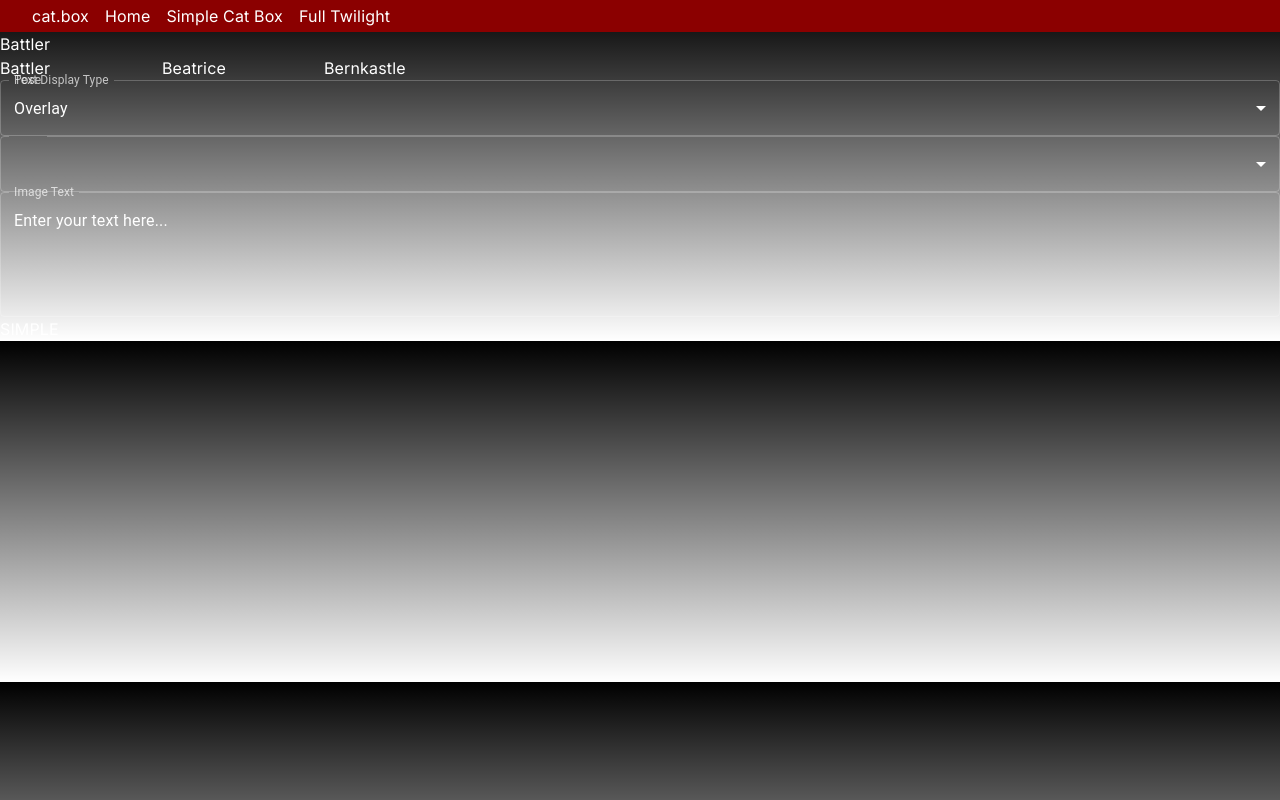
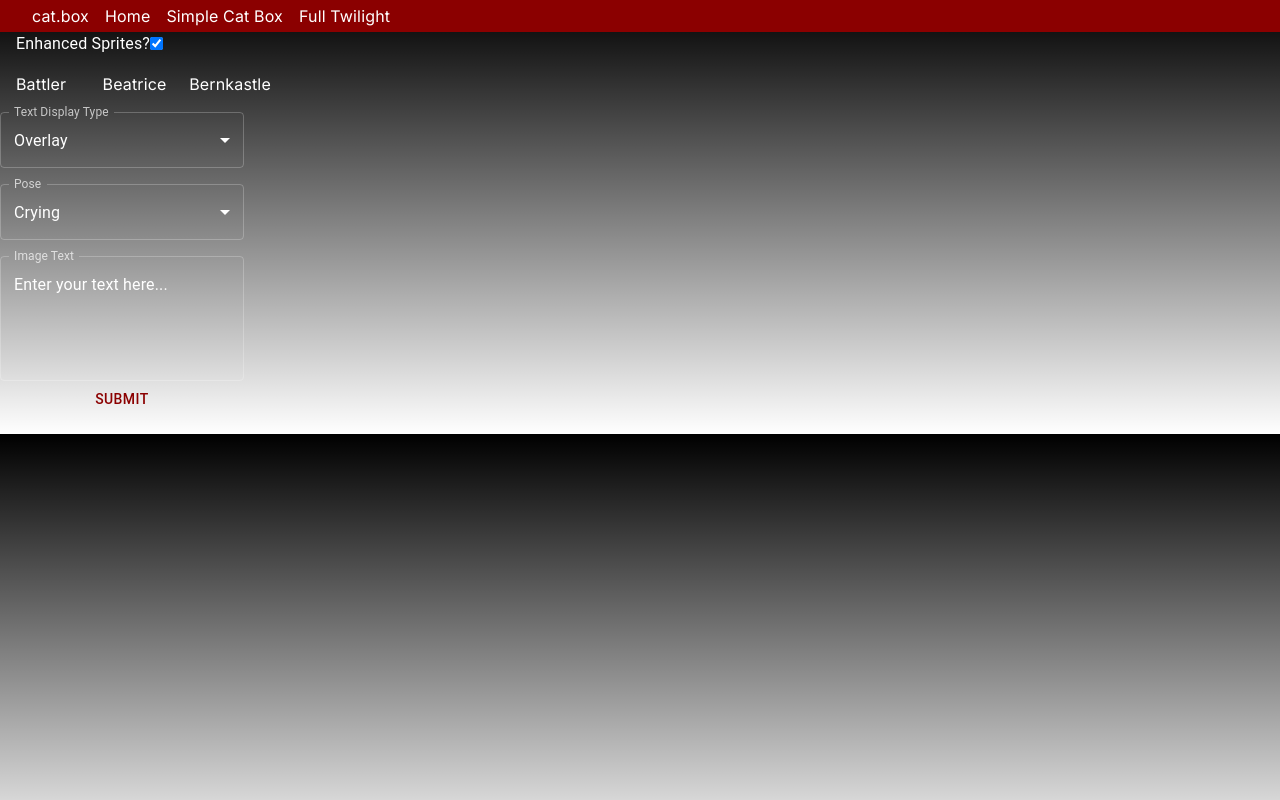
Before and after one commit to Maxzolythus/catbox, a Next.js app: page /simple in a window 1280 px wide. Built offline with nearby package versions, Linux system fonts and the light colour scheme.

Commit message:
Styling the form

```diff
--- a/src/app/simple/page.tsx
+++ b/src/app/simple/page.tsx
@@ -1,61 +1,80 @@
 'use client'
 
-import { useEffect, useState } from 'react'
+import { useState } from 'react'
 import Grid from '@mui/material/Grid'
 import InputLabel from '@mui/material/InputLabel'
 import MenuItem from '@mui/material/MenuItem'
 import FormControl from '@mui/material/FormControl'
-import Select, { SelectChangeEvent } from '@mui/material/Select'
+import Select from '@mui/material/Select'
 import TextField from '@mui/material/TextField'
 import CharacterPortrait from '../components/characterPortrait/characterPortrait'
 import { CHARACTERS, TEXTDISPLAYTYPES, POSES } from '../util/constants'
+import { Switch } from '@mui/base'
+import { Button, FormControlLabel, FormGroup, Stack } from '@mui/material'
+import styles from './styles.module.css'
 
 export default function Simple() {
-  const [ selectedCharacter, setSelectedCharacter ] = useState(CHARACTERS[0])
+  const [ selectedCharacter, setSelectedCharacter ] = useState<string>(CHARACTERS[0])
+  const [ selectedTextDisplayType, setSelectedTextDisplayType ] = useState(TEXTDISPLAYTYPES[0])
+  const [ selectedPose, setSelectedPose ] = useState(POSES[selectedCharacter] != undefined ? POSES[selectedCharacter][0] : undefined )
+  const [ enhancedSprites, setEnhancedSprites ] = useState(true)
 
   return (
-    <div>
-      {selectedCharacter}
-      <div className="container">
-        <Grid container spacing={2} columns={16}>
+    <div className={styles.container}>
+      <form className={styles.form} onSubmit={() => alert(`${selectedCharacter} ${selectedTextDisplayType} ${selectedPose} ${enhancedSprites}`)}>
+        <FormControl>
+          <FormControlLabel
+            control={<Switch checked={enhancedSprites} onChange={() => setEnhancedSprites((prev) => !prev)} />}
+            label="Enhanced Sprites?"
+            labelPlacement='start' />
+        </FormControl>
+        <Stack spacing={2}>
+        <Grid container spacing={2} columns={6}>
           {CHARACTERS.map((character) => {
             return (
-              <Grid item xs={2}>
+              <Grid key={character} item xs={2}>
                 <CharacterPortrait onClick={setSelectedCharacter} characterName={character} />
               </Grid>
             )
           })}
         </Grid>
 
-        <FormControl fullWidth>
+        <FormGroup>
+        <Stack spacing={2}>
+          <FormControl>
             <InputLabel id="text-display-type-label">Text Display Type</InputLabel>
             <Select
               labelId="text-display-type-label"
               id="text-display-type-select"
-            value={TEXTDISPLAYTYPES[0]}
+              value={selectedTextDisplayType}
               label="Text Display Type"
-            //onChange={handleChange}
+              onChange={(e) => setSelectedTextDisplayType(e.target.value)}
             >
               {TEXTDISPLAYTYPES.map((type) => {
                 return (
-                <MenuItem value={type}>{type}</MenuItem>
+                  <MenuItem key={type} value={type}>{type}</MenuItem>
                 )
               })}
             </Select>
+          </FormControl>
 
+          <FormControl>
             <InputLabel id="pose-label">Pose</InputLabel>
             <Select
               labelId="pose-label"
               id="pose-select"
               label="Pose"
-            //onChange={handleChange}
+              value={selectedPose}
+              onChange={(e) => setSelectedPose(e.target.value)}
             >
               {POSES[selectedCharacter]?.map((pose) => {
                 return (
-                <MenuItem value={pose}>{pose}</MenuItem>
+                  <MenuItem key={pose} value={pose}>{pose}</MenuItem>
                 )
               })}
             </Select>
+          </FormControl>
+
 
           <TextField
             id="multiline-textbox"
@@ -64,9 +83,14 @@ export default function Simple() {
             rows={4}
             defaultValue="Enter your text here..."
           />
-        </FormControl>
-      </div>
-      <p>SIMPLE</p>
+          </Stack>
+
+          <Button type="submit">
+            Submit
+          </Button>
+        </FormGroup>
+        </Stack>
+      </form>
     </div>
   )
 }
--- /dev/null
+++ b/src/app/simple/styles.module.css
@@ -0,0 +1,11 @@
+.container {
+    display: flex;
+    justify-content: space-between;
+}
+
+.form {
+    display: inline-block;
+    text-align: left;
+    justify-content: left;
+    margin-bottom: 1em;
+}
```
Lines whose indentation alone changed are shown as unchanged.
